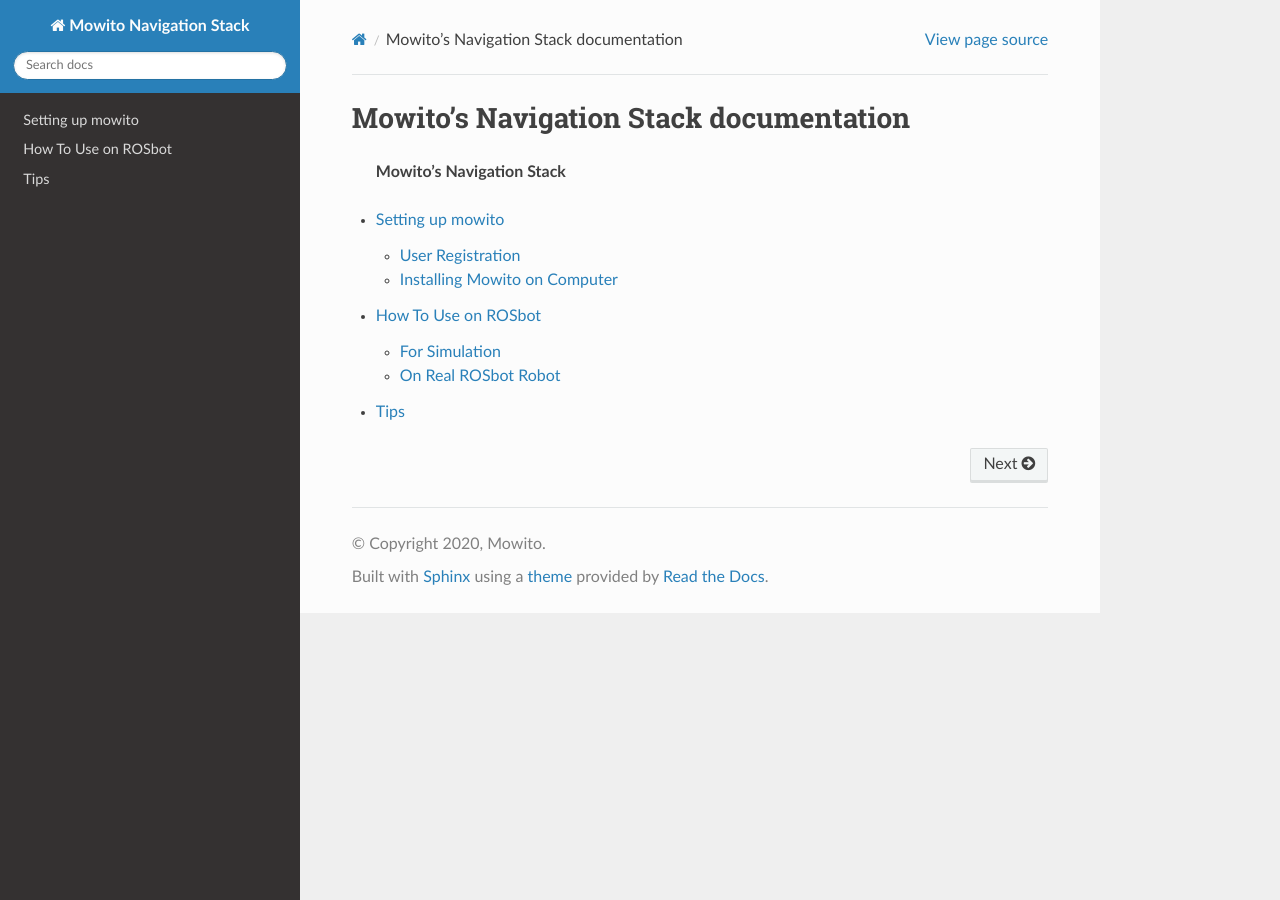
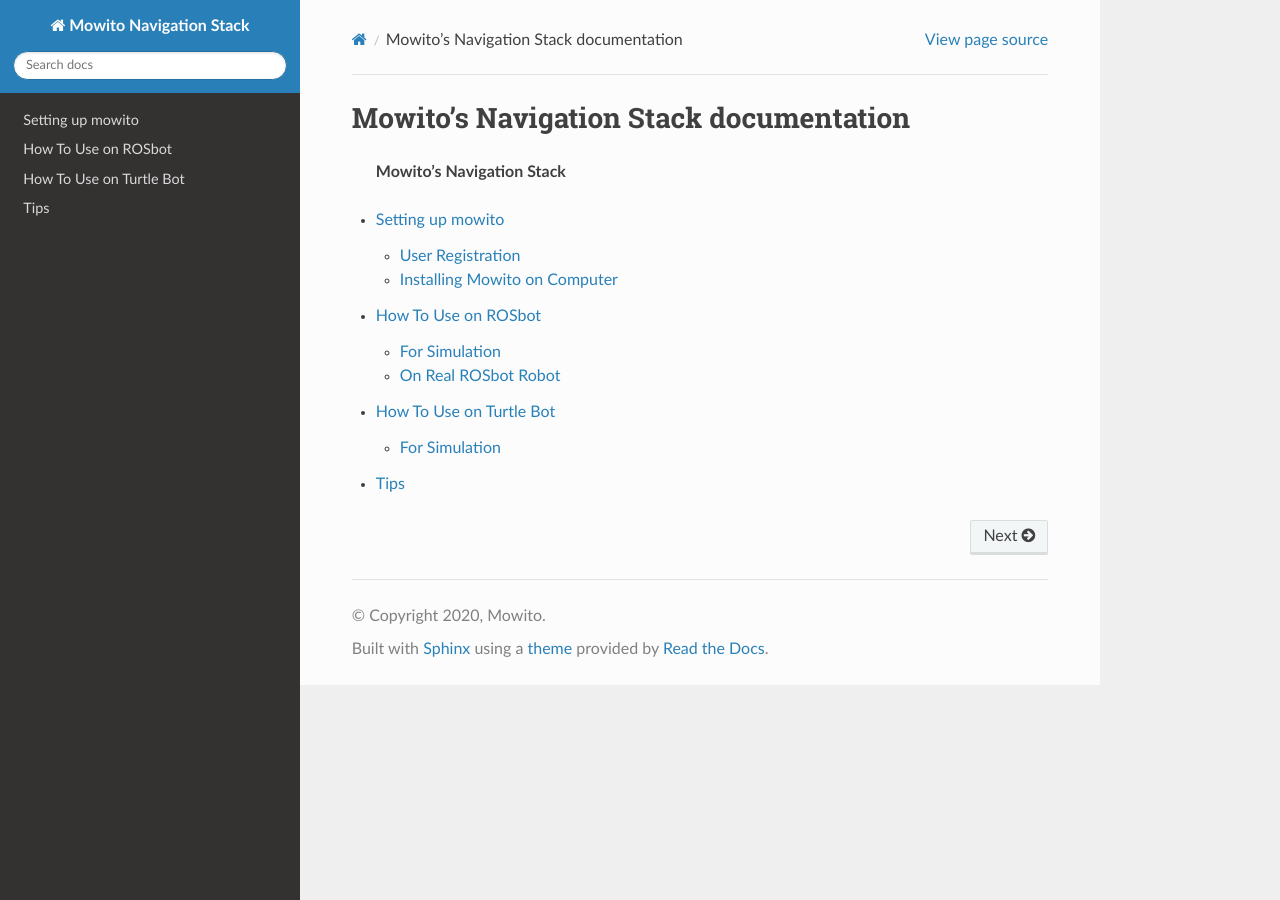
Before and after one commit to mowito/mowito_amd64, a Sphinx documentation site: the page built from docs/source/index.rst, in a window 1280 px wide. Built offline with Sphinx 7.4.7 and the Read the Docs theme 2.0.0, drawn with Linux system fonts in a browser that asks for light colours.

Commit message:
update the turtlebot documentation

```diff
--- a/docs/source/how_to_use_turtlebot.rst
+++ b/docs/source/how_to_use_turtlebot.rst
@@ -1,4 +1,4 @@
-How To Use on ROSbot
+How To Use on Turtle Bot
 =====================================
 
 On all the terminals you open, source the ROS:
@@ -27,6 +27,7 @@
       ``cd ~/mowito_ws/src/ && git clone ``
 
    2. Build the workspace
+
       ``cd ~/mowito_ws/ && catkin_make``
 
 
--- a/docs/source/index.rst
+++ b/docs/source/index.rst
@@ -20,4 +20,6 @@
 
    how_to_use_rosbot
 
+   how_to_use_turtlebot
+
    Tips
```
